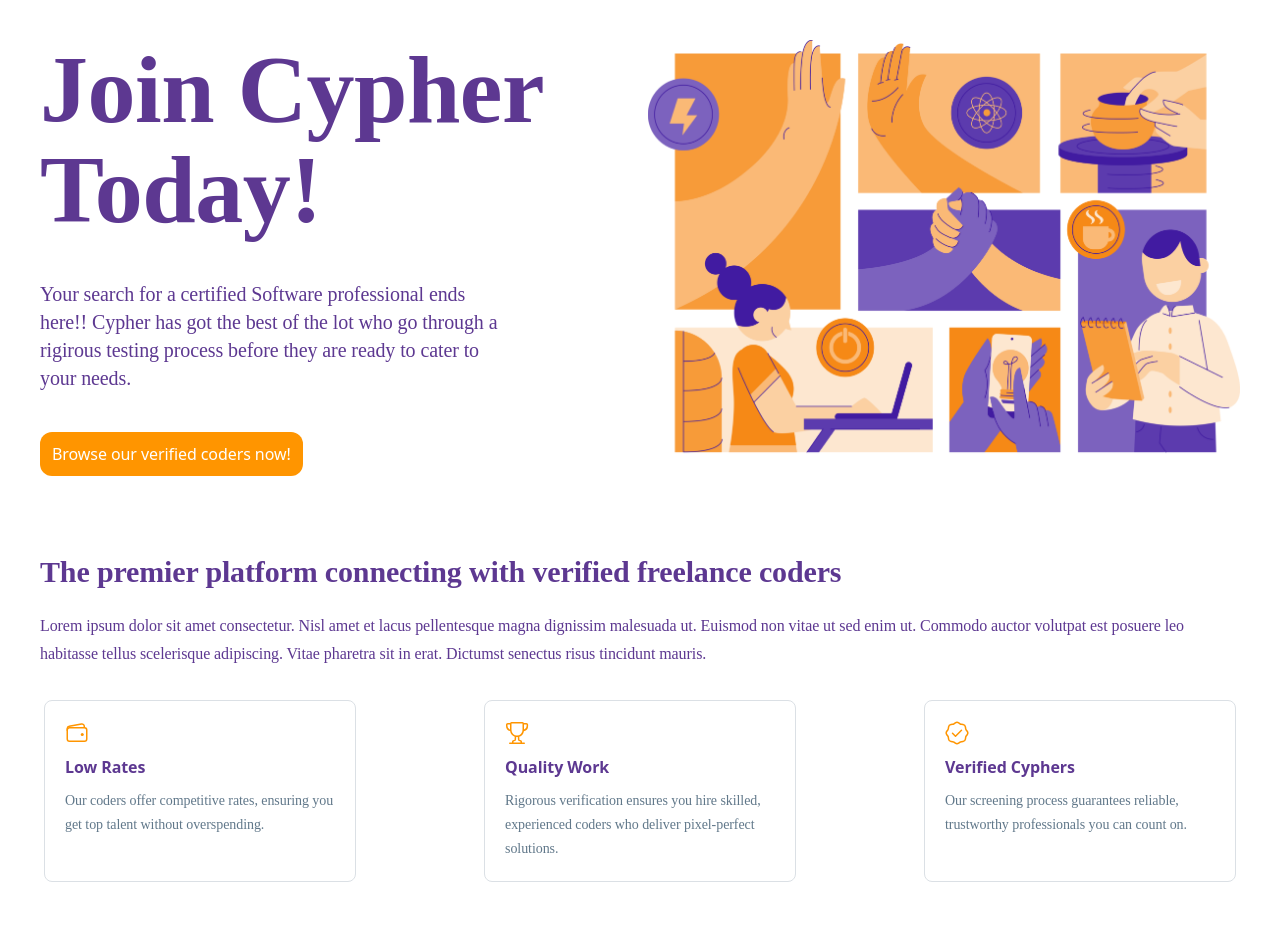
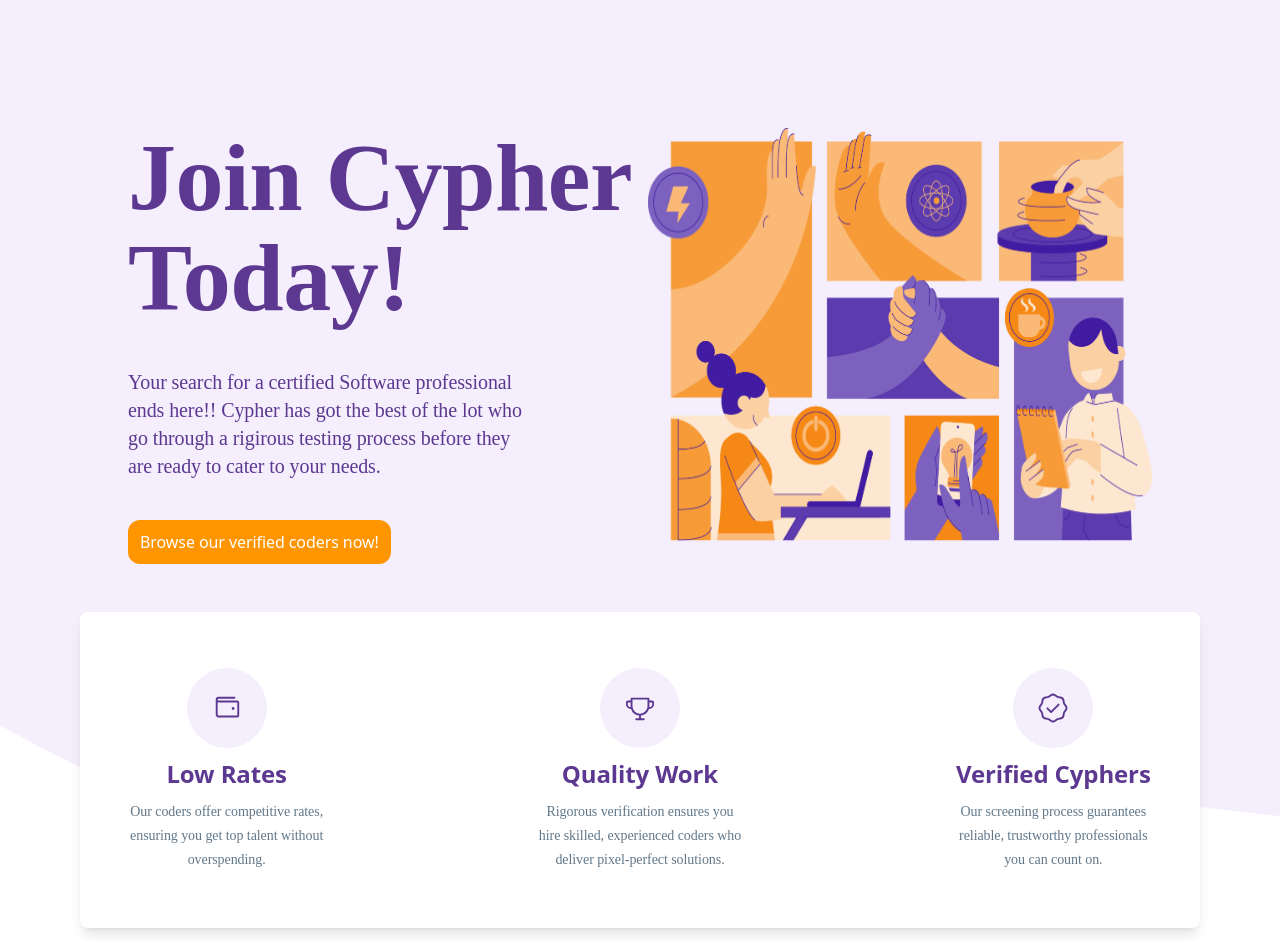
Before and after one commit to Murgowt/cypher, a React (Vite) app in the folder cypher/: page / in a window 1280 px wide. Shown: the top 941 px of the page. Built offline with nearby package versions, Linux system fonts and the light colour scheme.

Commit message:
updated hero section

```diff
--- a/cypher/src/components/molecules/AboutUsCard.tsx
+++ b/cypher/src/components/molecules/AboutUsCard.tsx
@@ -8,12 +8,14 @@
 
 const AboutUsCard: FC<AboutUsCardProps> = ({ icon,title,info }) => {
   return (
-    <div className="flex flex-col items-start gap-2 p-5 border border-lightgrey rounded-lg h-full monitor:p-10">
-      <span className="text-primary text-xl tablet:text-lg desktop:text-xl">
+    <div className="flex flex-col items-center gap-2 p-10 rounded-lg h-full monitor:p-10">
+      <div className='bg-purple w-20 h-20 rounded-full flex items-center justify-center'>
+      <span className="text-secondary font-bold text-2xl tablet:text-xl desktop:text-2xl">
         {icon}
       </span>
-      <p className="font-bold text-secondary tablet:text-md monitor:text-lg"> {title} </p>
-      <p className="font-abhaya text-sm text-grey monitor:text-md"> {info} </p>
+      </div>
+      <p className="font-bold text-secondary tablet:text-xl monitor:text-lg"> {title} </p>
+      <p className="font-abhaya text-center text-sm text-grey monitor:text-md"> {info} </p>
     </div>
   );
 };
--- a/cypher/src/components/organisms/AboutUsSection.tsx
+++ b/cypher/src/components/organisms/AboutUsSection.tsx
@@ -8,12 +8,6 @@
   return (
     <div className="flex items-center py-8">
       <div className="flex flex-col gap-4">
-        <h1 className="font-abhaya text-center text-2xl text-secondary font-extrabold tablet:text-left tablet:text-lg desktop:text-2xl">
-          The premier platform connecting with verified freelance coders
-        </h1>
-        <p className="font-abhaya text-center text-md text-secondary tablet:text-left tablet:text-sm desktop:text-md">
-          Lorem ipsum dolor sit amet consectetur. Nisl amet et lacus pellentesque magna dignissim malesuada ut. Euismod non vitae ut sed enim ut. Commodo auctor volutpat est posuere leo habitasse tellus scelerisque adipiscing. Vitae pharetra sit in erat. Dictumst senectus risus tincidunt mauris.
-        </p>
         <div className="py-4 px-4 grid grid-cols-1 gap-10 tablet:px-1 tablet:grid-cols-3 tablet:gap-10 desktop:gap-32 monitor:gap-40">
           { aboutUsDetails.map((card) => (
             <div key={card.title} className="col-span-1">
--- a/cypher/src/components/organisms/HeroSection.tsx
+++ b/cypher/src/components/organisms/HeroSection.tsx
@@ -1,6 +1,9 @@
 import { FC } from "react";
 import Image from "../atoms/Image";
 import CypherButton from "../atoms/CypherButton";
+
+import { aboutUsDetails } from '../../constants/properties';
+import AboutUsCard from '../molecules/AboutUsCard';
 interface HeroSectionProps{}
 
 const HeroSection:FC<HeroSectionProps> =()=>{
@@ -9,7 +12,8 @@
         console.log("Clicked on Helper Function.")
     }
     return(
-        <div className='flex flex-row justify-center grid grid-cols-1 py-10 gap-4 tablet:grid-cols-2 desktop:grid-cols-2'>
+        <div className="pb-16">
+            <div className='flex flex-row justify-center grid grid-cols-1 py-10 tablet:p-8 desktop:p-12 pb-16 gap-4 tablet:grid-cols-2 desktop:grid-cols-2'>
                 <div className="flex flex-col justify-center">
                     <div className="text-3xl font-abhaya font-extrabold text-secondary tablet:text-3xl desktop:text-xxl">Join Cypher Today!</div>
                     <div className='font-abhaya py-10 pr-[20%]  text-secondary desktop:text-lg ' >
@@ -24,6 +28,21 @@
                     <Image path={BannerPath} altText={'Banner'}/>
                 </div>
             </div>
+            <div className="bg-white shadow-lg rounded-lg w-full">
+                <div className="flex items-center">
+                    <div className="flex flex-col gap-4">
+                        <div className="py-4 px-4 grid grid-cols-1 gap-10 tablet:px-1 tablet:grid-cols-3 tablet:gap-10 desktop:gap-32 monitor:gap-40">
+                        { aboutUsDetails.map((card) => (
+                            <div key={card.title} className="col-span-1">
+                            <AboutUsCard icon={<card.img />} title={card.title} info={card.info}/>
+                            </div>
+                        ))
+                        }
+                        </div>
+                    </div>
+                </div>
+            </div>
+        </div>
     )
 }
 export default HeroSection;
--- a/cypher/src/pages/HomePage.tsx
+++ b/cypher/src/pages/HomePage.tsx
@@ -1,7 +1,6 @@
 import { FC } from "react";
 import HeroSection from "../components/organisms/HeroSection";
 
-import AboutUsSection from "../components/organisms/AboutUsSection";
 import PerfectFitSection from "../components/organisms/PerfectFitSection";
 
 interface HomePageProps {}
@@ -9,9 +8,8 @@
 const HomePage : FC<HomePageProps> = () =>{
     console.log("HomePage")
     return(
-        <div className="px-10 ">
+        <div className="px-10 bg-[url('/images/HeroBackground.png')] bg-no-repeat tablet:p-20 desktop-p-20">
             <HeroSection/>
-            <AboutUsSection/>
             <PerfectFitSection/>
         </div>
     )
--- a/cypher/tailwind.config.js
+++ b/cypher/tailwind.config.js
@@ -16,7 +16,8 @@
       secondary:'#5D3891',
       white:'#FFFFFF',
       grey: '#61788A',
-      lightgrey: '#DBE0E5'
+      lightgrey: '#DBE0E5',
+      purple: '#F4EEFD'
     },
     fontSize: {
       xs: ['12px', { lineHeight: '20px', letterSpacing: '-0.005em' }],
```
Also changed, not shown: cypher/src/constants/properties.ts (+4 -4 lines), cypher/public/images/HeroBackground.png (added). Lines whose indentation alone changed are shown as unchanged.
